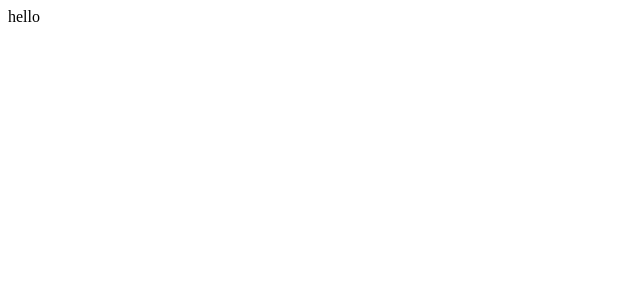
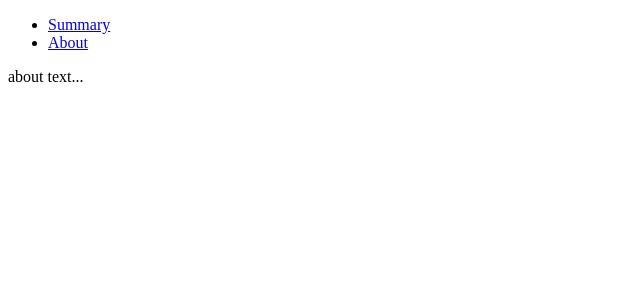
Before and after one commit to Tareq9000/covid19, a React app in the folder covid19/: page /about in a window 1280 px wide. Shown: the top 300 px of the page, without its empty margins (0-640 px from the left). Built offline with nearby package versions, Linux system fonts and the light colour scheme.

Commit message:
adding router

```diff
--- a/covid19/package.json
+++ b/covid19/package.json
@@ -49,6 +49,7 @@
     "react-dev-utils": "^10.2.1",
     "react-dom": "^16.13.1",
     "react-redux": "^7.2.0",
+    "react-router-dom": "^5.2.0",
     "redux": "^4.0.5",
     "redux-thunk": "^2.3.0",
     "resolve": "1.15.0",
--- /dev/null
+++ b/covid19/src/components/About.jsx
@@ -0,0 +1,13 @@
+import React, { Component } from 'react';
+import { render } from 'react-dom';
+
+export default class About extends Component{
+
+    render() {
+      return (
+        <div>
+            <p>about text...</p>
+        </div>
+      );
+    }
+  }
--- /dev/null
+++ b/covid19/src/components/App.jsx
@@ -0,0 +1,37 @@
+import React from "react";
+import {
+  BrowserRouter as Router,
+  Switch,
+  Route,
+  Link
+} from "react-router-dom";
+import About from './About.jsx';
+
+export default function App() {
+  return (
+    <Router>
+      <div>
+        <nav>
+          <ul>
+            <li>
+              <Link to="/summary">Summary</Link>
+            </li>
+            <li>
+              <Link to="/about">About</Link>
+            </li>
+          </ul>
+        </nav>
+
+        <Switch>
+          <Route path="/about">
+            <About />
+          </Route>
+          <Route path="/summary">
+            <p>default data...</p>
+          </Route>
+        </Switch>
+
+      </div>
+    </Router>
+  );
+}
--- a/covid19/src/index.js
+++ b/covid19/src/index.js
@@ -3,13 +3,14 @@ import ReactDOM from 'react-dom';
 import { Provider } from 'react-redux'
 import { createStore, combineReducers, applyMiddleware } from 'redux';
 import thunk from 'redux-thunk';
+import App from './components/App.jsx'
 
 const store = createStore(combineReducers({}), applyMiddleware(thunk))
 
 ReactDOM.render(
   <Provider store={store}>
     <div>
-      hello
+      <App />
     </div>
   </Provider>,
   document.getElementById('root')
```
Also changed, not shown: 1 other file (tests, documents, lock files or other folders).
